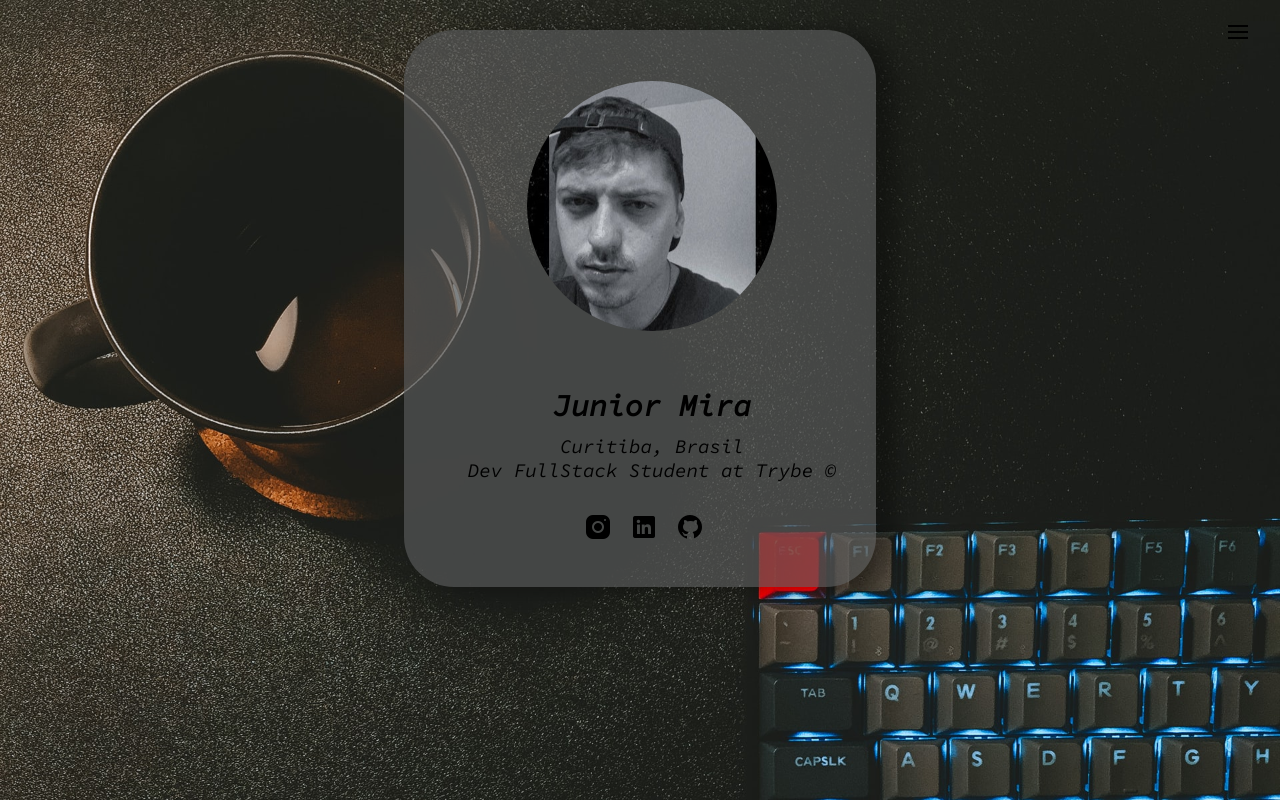
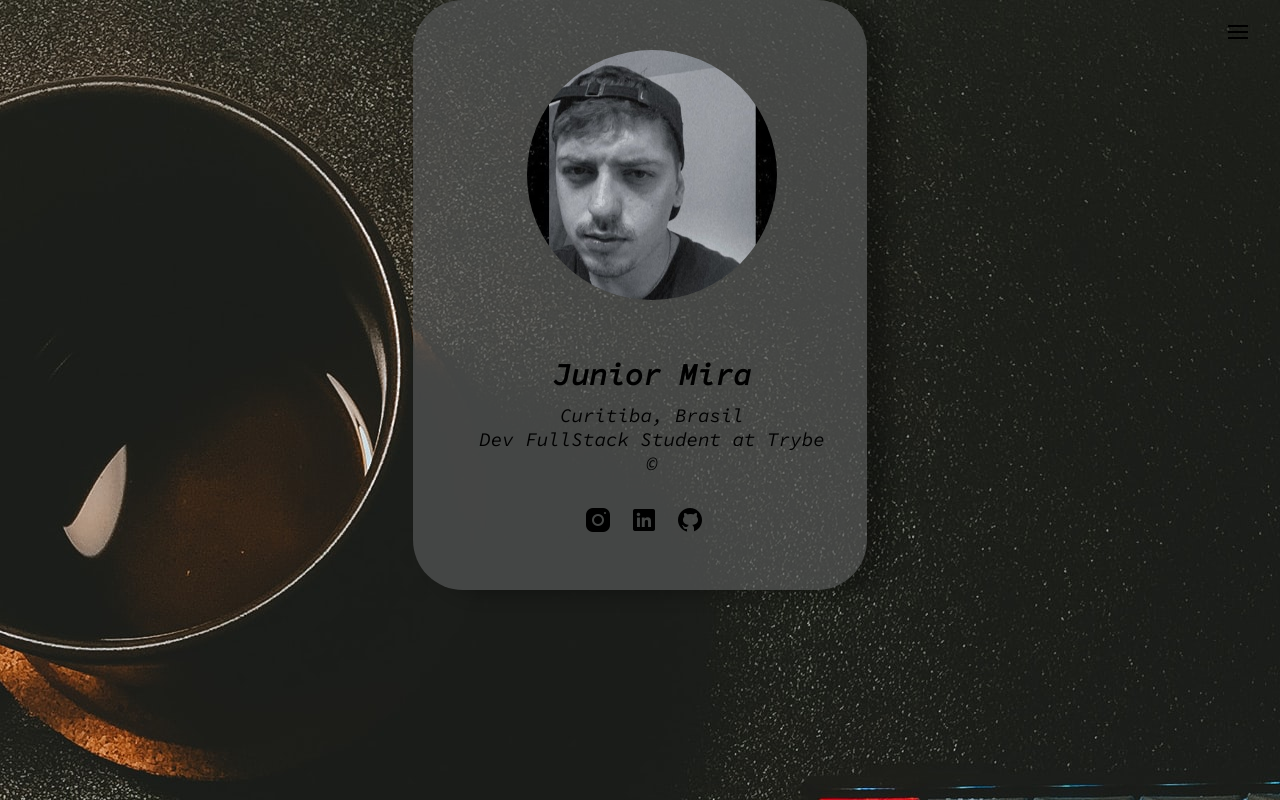
Before and after one commit to JuniorMira0/Portifolio, a plain HTML site: page index.html in a window 1280 px wide. Shown: the top 800 px of the page. Drawn offline with Linux system fonts and the light colour scheme.

Commit message:
centraliza div box

```diff
--- a/style.css
+++ b/style.css
@@ -14,25 +14,27 @@ body {
     background: url(Fotos\ projeto/fundo1.jpg)no-repeat top center;
     background-attachment:fixed;
     /* backgound fixo */
-    background-size: cover;
+   /*  background-size: cover;
     display: grid;
     align-items: center;
     justify-items: center;
     height: 1200px;
-    padding-top: 30px;
+    padding-top: 30px; */
 }
 .box {
     background:#585959af ;
-    padding: 4rem;
+    padding:;
     box-shadow: 20px 2px 20px rgba(0, 0, 0, 0.329);
     border-radius: 50px;
+    width: 350px;
     text-align: center;
     padding: 50px 40px 40px 64px;
-
+    height: 500px;
+    margin: 0 auto 0 auto;
 }
 .perfil {
     border-radius: 50%;
-    margin-top: 1px;
+    margin: 0 auto 0 auto;
     max-width: 250px;
 }
 .box  h1 {
```
